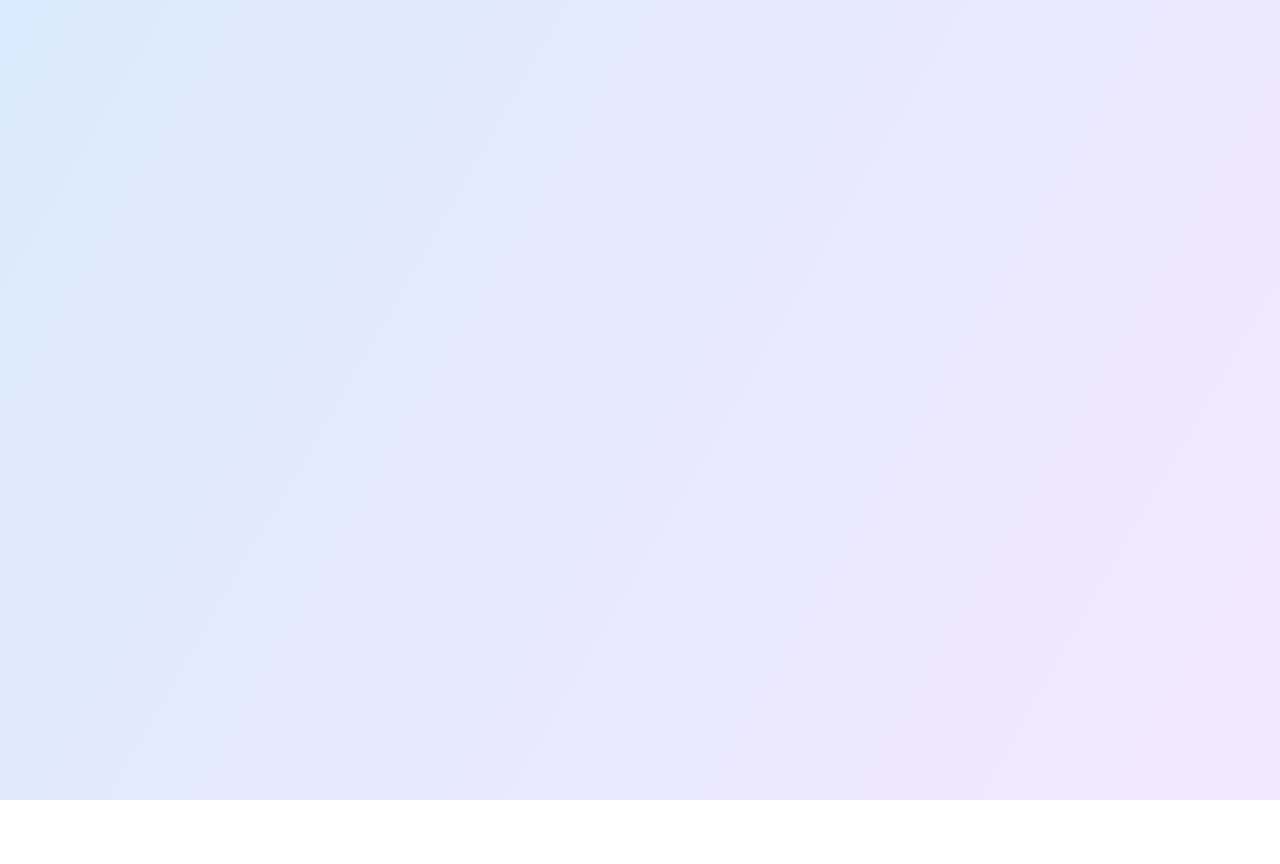
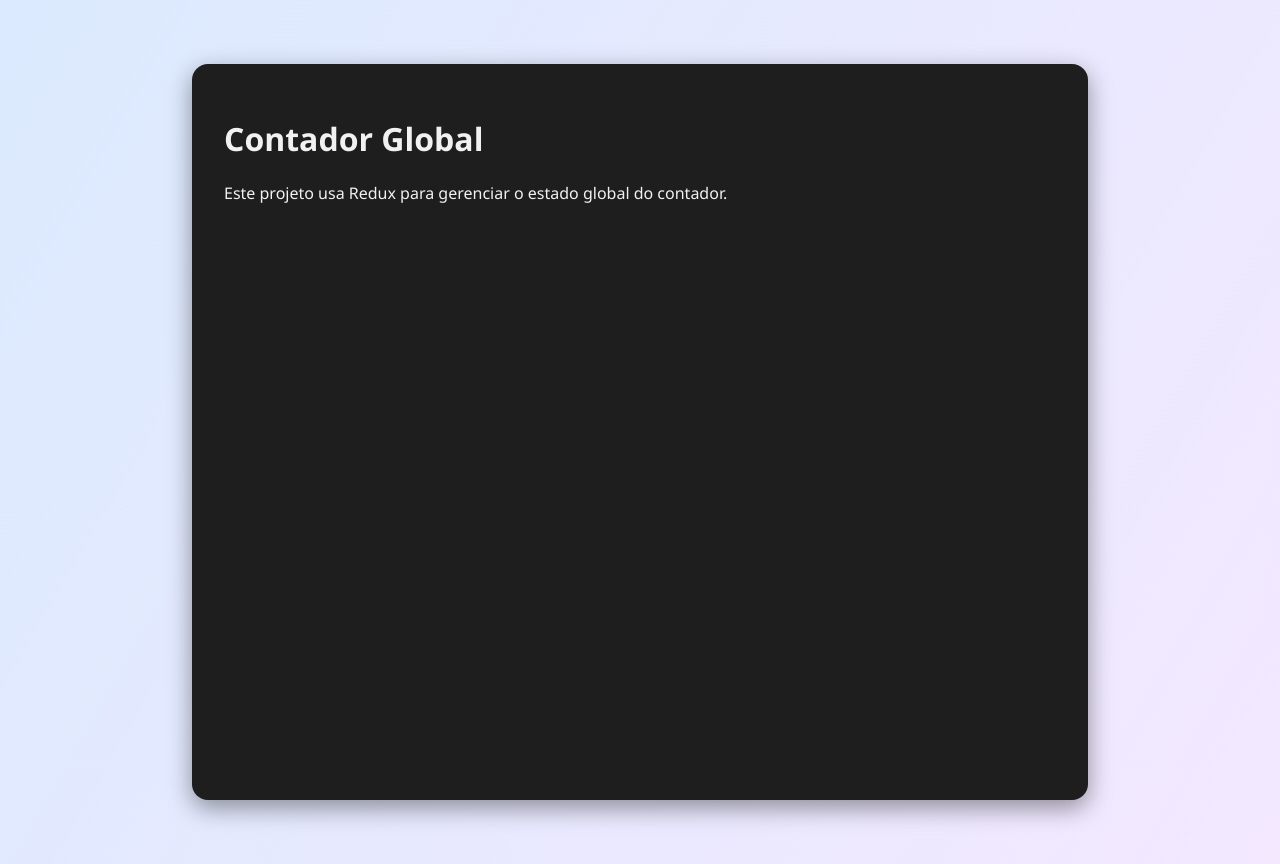
Before and after one commit to felipe-lima-flooxai/react-mod30-redux-final, a React (Vite) app: page / in a window 1280 px wide. Before the commit the page ends 800 px from the top, so only its background shows below. Built offline with nearby package versions, Linux system fonts and the light colour scheme.

Commit message:
feat: Main Layout

```diff
--- a/src/App.jsx
+++ b/src/App.jsx
@@ -1,6 +1,5 @@
 import { useState } from 'react'
-import reactLogo from './assets/react.svg'
-import viteLogo from '/vite.svg'
+import MainLayout from './Componentes/MainLayout'
 import './App.css'
 
 function App() {
@@ -8,7 +7,20 @@ function App() {
 
   return (
     <>
+      <MainLayout>
+        <header>
+          <h1>Contador Global</h1>
+          <p>Este projeto usa Redux para gerenciar o estado global do contador.</p>
+        </header>
 
+        <section>
+          {/* Aqui virá o card do contador */}
+        </section>
+
+        <section style={{ display: 'flex', gap: '1rem', justifyContent: 'center' }}>
+          {/* Aqui virão os botões, lado a lado */}
+        </section>
+      </MainLayout>
     </>
   )
 }
--- /dev/null
+++ b/src/Componentes/MainLayout.css
@@ -0,0 +1,14 @@
+.layout-container {
+  max-width: 960px;
+  margin: 2rem auto; /* espaçamento vertical + centralização horizontal */
+  padding: 2rem;
+  min-height: calc(100vh - 4rem); /* altura total com respiro */
+  background-color: #1e1e1e; /* tom de preto suave */
+  border-radius: 16px; /* bordas arredondadas */
+  box-shadow: 0 8px 24px rgba(0, 0, 0, 0.4); /* sombra sutil para dar profundidade */
+  display: flex;
+  flex-direction: column;
+  gap: 2rem;
+  box-sizing: border-box;
+  color: #f1f1f1; /* texto claro pra contraste */
+}
--- /dev/null
+++ b/src/Componentes/MainLayout.jsx
@@ -0,0 +1,12 @@
+import React from 'react';
+import './MainLayout.css';
+
+function MainLayout({ children }) {
+  return (
+    <div className="layout-container">
+      {children}
+    </div>
+  );
+}
+
+export default MainLayout;
```
